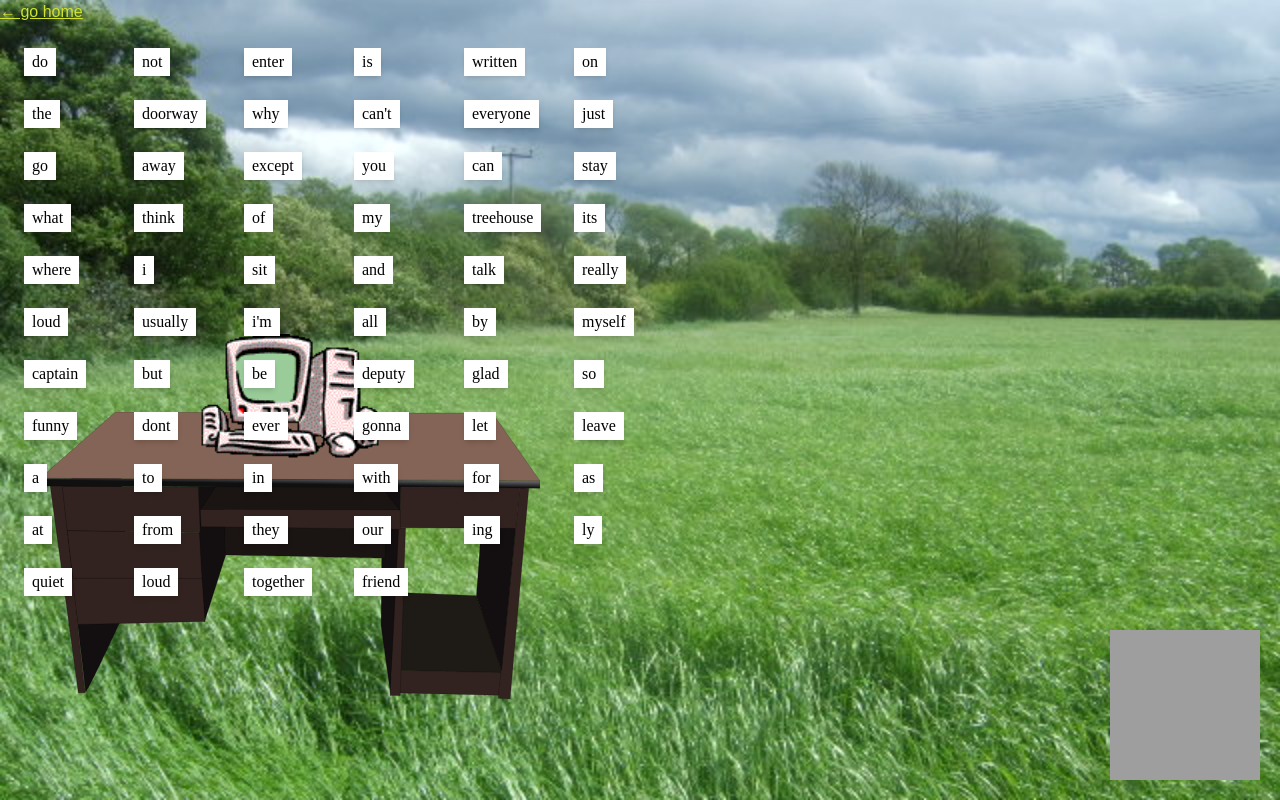
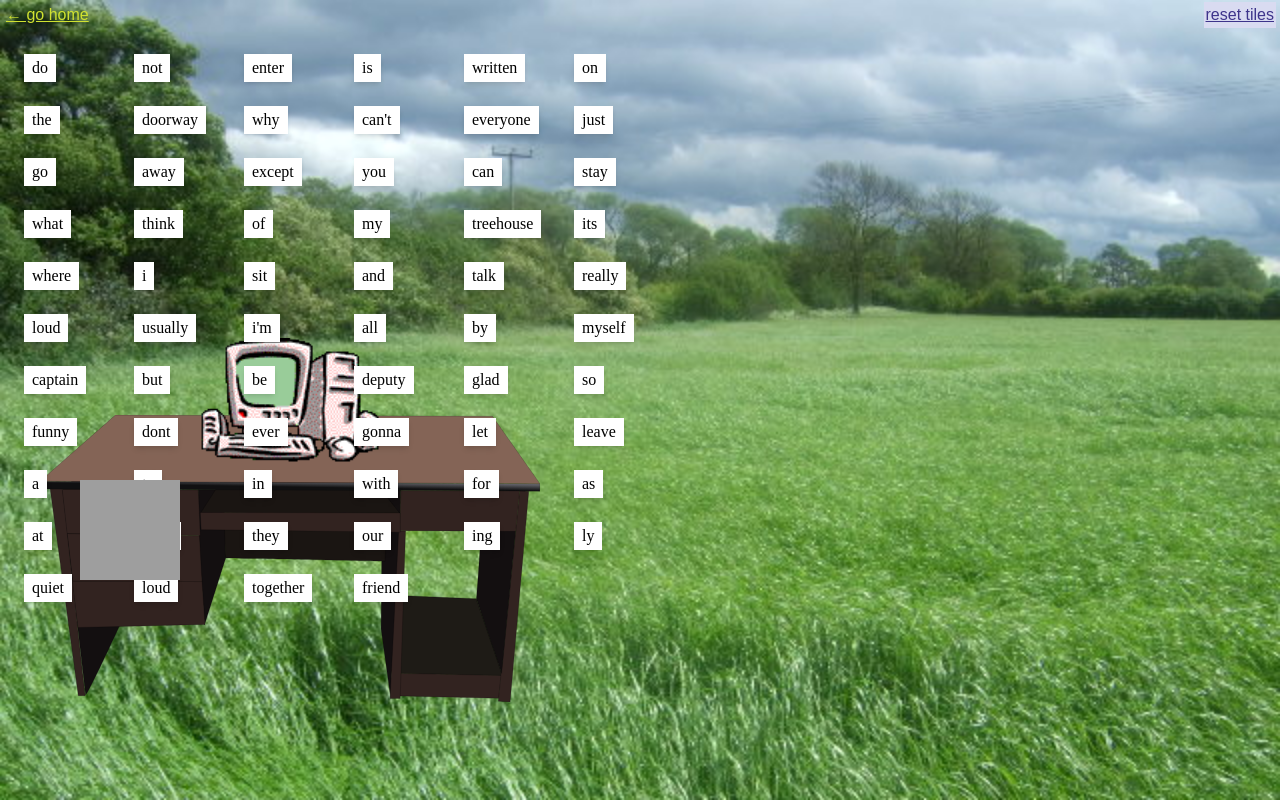
Before and after one commit to gracebmanning/littlemusicworlds, a Next.js app: page /alex-g/treehouse in a window 1280 px wide. Both pictures are taken after a click on the button "Continue". Built offline with nearby package versions, Linux system fonts and the light colour scheme; grey boxes are pictures that could not be loaded; a web font is replaced by a local one.

Commit message:
treehouse ui changes

```diff
--- a/worlds/alex-g-treehouse/Alex-G-Treehouse.tsx
+++ b/worlds/alex-g-treehouse/Alex-G-Treehouse.tsx
@@ -12,13 +12,16 @@ function TreehouseContent() {
 
     return (
         <main className="relative w-full h-full min-h-screen flex flex-col justify-center items-center bg-[url('/images/field_of_grass.jpg')] bg-cover">
-            <div className="w-full">
-                <Link href="/" className="underline">
+            <div className="w-full px-1 py-0.5 flex flex-row justify-between items-center">
+                <Link href="/" className="underline px-0.5 py-px">
                     ← go home
                 </Link>
+                <button className="underline px-0.5 py-px text-accent-one bg-accent-two hover:cursor-pointer">
+                    reset tiles
+                </button>
             </div>
             <div className="relative w-full grow">
-                <div className="absolute bottom-5 right-5 z-30">
+                <div className="absolute bottom-55 left-20 z-30 perspective-dramatic">
                     <TreehouseEmbed />
                 </div>
                 <Image
--- a/worlds/alex-g-treehouse/TreehouseEmbed.tsx
+++ b/worlds/alex-g-treehouse/TreehouseEmbed.tsx
@@ -1,5 +1,5 @@
 export const TreehouseEmbed = () => {
-    const width = 150;
+    const width = 100;
     return (
         <iframe
             width={width}
```
